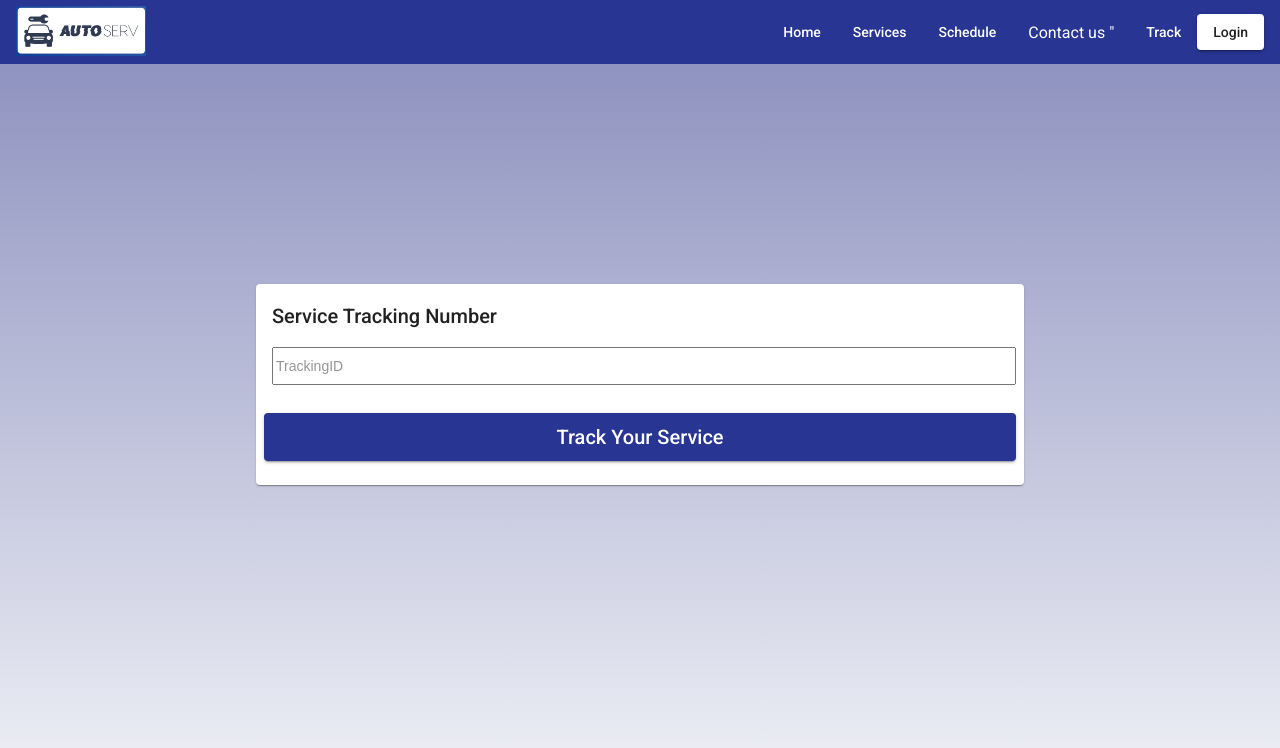
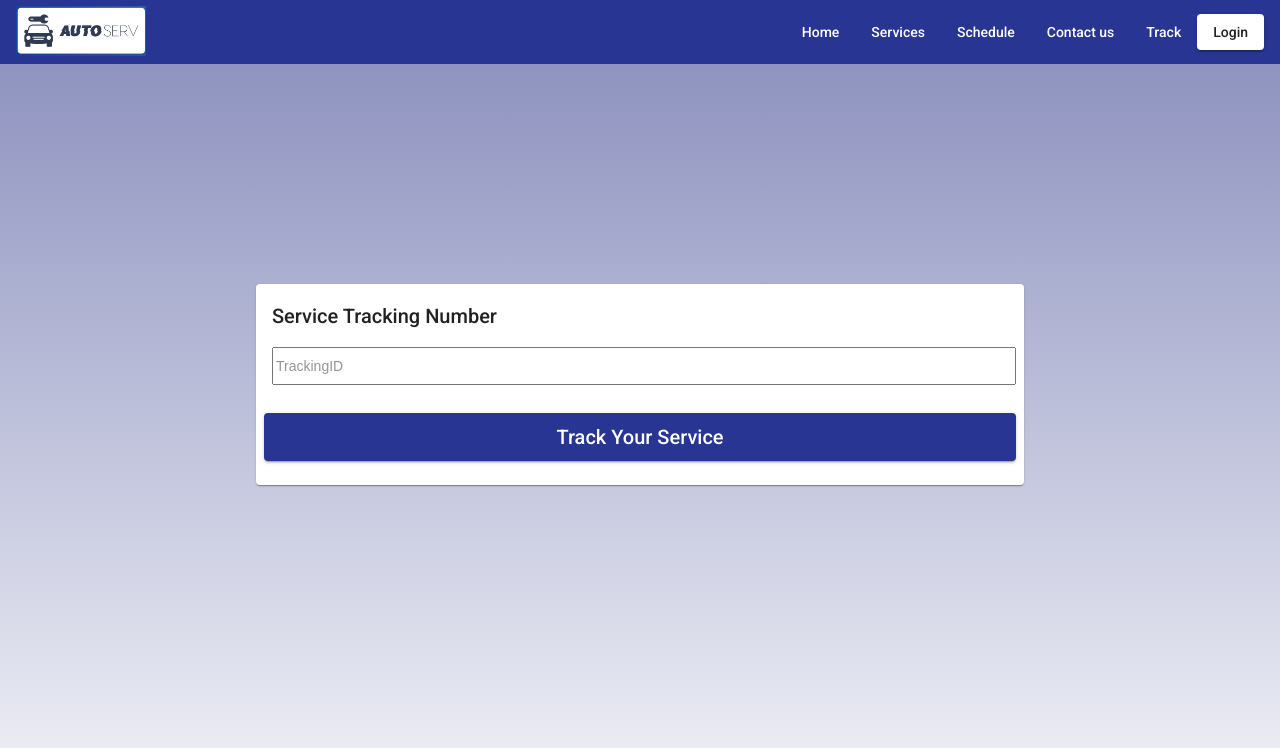
Before and after one commit to bawejahritik/AutoServ, an Angular app in the folder front-end/: page /Track in a window 1280 px wide. Shown: the top 748 px of the page. Built offline with nearby package versions, Linux system fonts and the light colour scheme.

Commit message:
Updated Contact Us
closes #102

```diff
--- a/front-end/src/app/navbar/navbar.component.css
+++ b/front-end/src/app/navbar/navbar.component.css
@@ -6,13 +6,14 @@
     overflow: hidden;
   }
   .dropdown .dropbtn {
-    font-size: 16px;
+    font-size: 14px;
     border: none;
     outline: none;
     color: white;
     padding: 14px 16px;
     background-color: inherit;
     font-family: inherit;
+    font-weight: 550;
     margin: 0;
   }
   .dropdown-content {
@@ -20,6 +21,7 @@
     position: absolute;
     background-color: #f9f9f9;
     min-width: 160px;
+    font-size: 14px;
     box-shadow: 0px 8px 16px 0px rgba(0,0,0,0.2);
     z-index: 1;
   }
--- a/front-end/src/app/navbar/navbar.component.html
+++ b/front-end/src/app/navbar/navbar.component.html
@@ -9,11 +9,11 @@
         <a mat-button routerLink="AppointmentForm">Schedule</a>
      <div class="dropdown">
         <button class="dropbtn">Contact us
-            <i class="fa fa-caret-down" aria-hidden="true"></i>"
+            <i class="fa fa-caret-down" aria-hidden="true"></i>
         </button>
         <div class="dropdown-content">
             <a href="#">amisha.singhal@ufl.edu</a>
-             <a href="#">raghav.goel@ufl.edu</a>
+             <a href="#">raghav.soni@ufl.edu</a>
               <a href="#">hrithik.baweja@ufl.edu</a>
         </div>
      </div>
```
